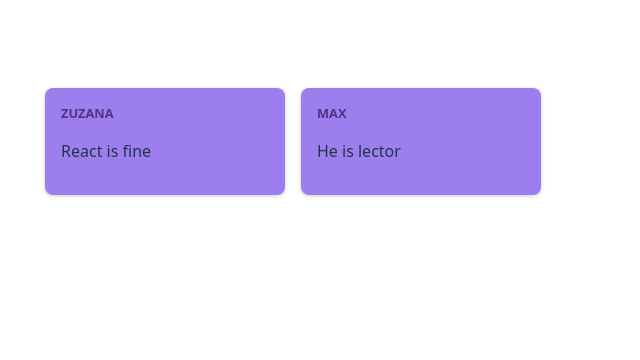
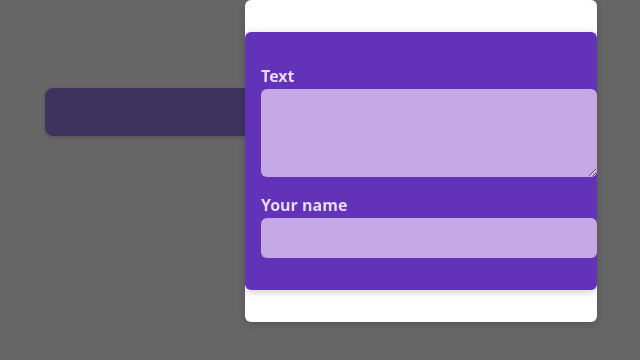
Before and after one commit to zuzanavolfova/react-udemy, a React (Vite) app in the folder react-project/: page / in a window 1280 px wide. Shown: the top 360 px of the page, without its empty margins (219-859 px from the left). Built offline with nearby package versions, Linux system fonts and the light colour scheme.

Commit message:
Add state to PostList, Use modal

```diff
--- a/react-project/src/components/PostList.tsx
+++ b/react-project/src/components/PostList.tsx
@@ -1,12 +1,33 @@
+import NewPost from "./NewPost.tsx";
 import Post from "./Post.tsx";
+import Modal from "./Modal.tsx";
 import styles from "./PostList.module.css";
+import { useState } from "react";
 
 function PostList() {
+  const [enteredBody, setEnteredBody] = useState("");
+  const [enteredName, setEnteredName] = useState("");
+
+  function changeBodyHandler(event: React.ChangeEvent<HTMLTextAreaElement>) {
+    setEnteredBody(event.target.value);
+  }
+
+  function changeNameHandler(event: React.ChangeEvent<HTMLInputElement>) {
+    setEnteredName(event.target.value);
+  }
+
   return (
-    <ul className={styles.posts}>
-      <Post author=" Zuzana" body="React is fine" />
-      <Post author="Max" body=" He is lector" />
-    </ul>
+    <>
+      <Modal>
+        <NewPost
+          onBodyChange={changeBodyHandler}
+          onNameChange={changeNameHandler}
+        />
+      </Modal>
+      <ul className={styles.posts}>
+        <Post author={enteredName} body={enteredBody} />
+      </ul>
+    </>
   );
 }
 
```
